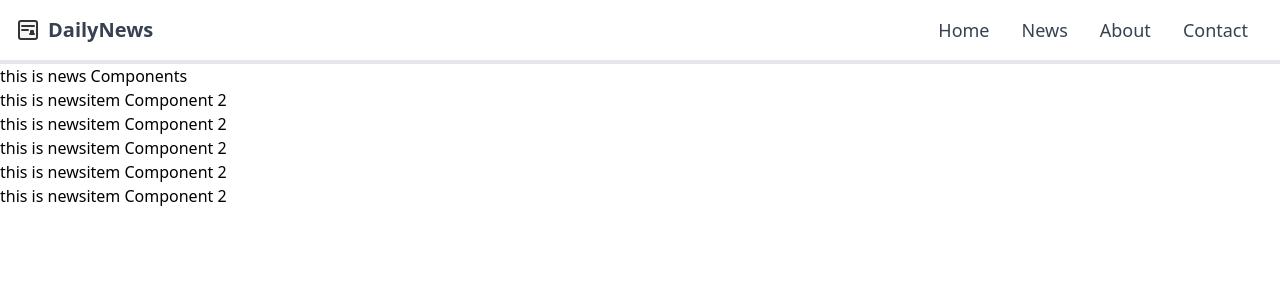
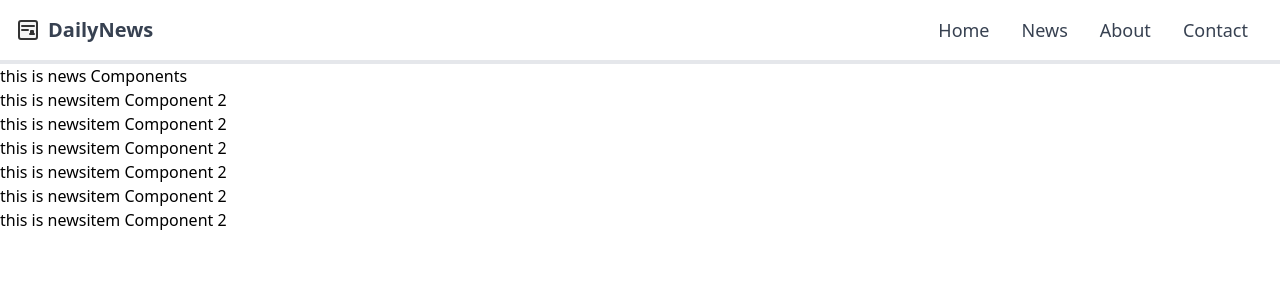
Before and after one commit to saga-r-code/DailyNews-App-React, a React (Create React App) app: page / in a window 1280 px wide. Shown: the top 300 px of the page. Built offline with nearby package versions, Linux system fonts and the light colour scheme.

Commit message:
first commit

```diff
--- a/src/Components/News.js
+++ b/src/Components/News.js
@@ -11,6 +11,8 @@ export class News extends Component {
         <Newsitem />
         <Newsitem />
         <Newsitem />
+        <Newsitem />
+
 
       </div>
     )
```
